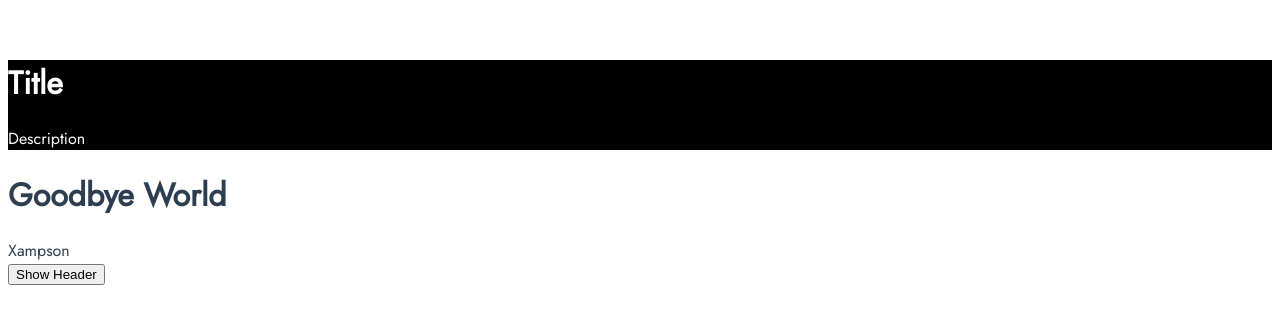
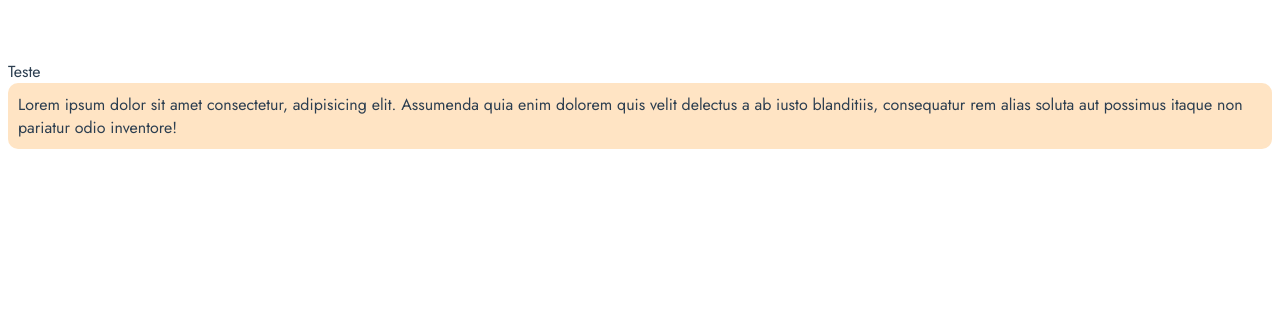
Before and after one commit to motinha122/app, a Vue app: page / in a window 1280 px wide. Shown: the top 324 px of the page. Built offline with nearby package versions, Linux system fonts and the light colour scheme.

Commit message:
Scopped Css

```diff
--- a/src/App.vue
+++ b/src/App.vue
@@ -1,29 +1,19 @@
 <template>
-  <TheHeader v-if="showHeader">
-    <template v-slot:title>
-      Title
-    </template>
-    <template v-slot:description>
-      Description
-    </template>
-  </TheHeader>
-  <LifeCycle></LifeCycle>
-  <button @click="showHeader = !showHeader">Show Header</button>
+  <div class="card">Teste</div>
+  <BaseCard></BaseCard>
 </template>
 
 <script>
-import LifeCycle from './components/LifeCycle.vue';
-import TheHeader from './components/TheHeader.vue';
+import BaseCard from '@/components/BaseCard.vue';
 
 export default {
   name: 'App',
   components: {
-    LifeCycle,
-    TheHeader
+    BaseCard
 },
   data() {
     return {
-      showHeader: true,
+
     }
   }
 }
--- /dev/null
+++ b/src/components/BaseCard.vue
@@ -0,0 +1,53 @@
+<template>
+    <div class="card">
+        Lorem ipsum dolor sit amet consectetur, adipisicing elit. Assumenda quia enim dolorem quis velit delectus a ab
+        iusto blanditiis, consequatur rem alias soluta aut possimus itaque non pariatur odio inventore!
+    </div>
+</template>
+
+<script>
+
+export default {
+    data() {
+        return {
+
+        }
+    },
+    beforeCreate() {
+
+    },
+    created() {
+
+    },
+    beforeMount() {
+
+    },
+    mounted() {
+
+    },
+    beforeUnmount() {
+
+    },
+    unmounted() {
+
+    },
+    watch: {
+
+    },
+    methods: {
+
+    },
+    computed: {
+
+    }
+}
+
+</script>
+
+<style scoped> /* Scopped Css*/
+.card {
+    background:bisque;
+    padding: 10px;
+    border-radius: 10px;
+}
+</style>
--- a/src/main.js
+++ b/src/main.js
@@ -1,4 +1,5 @@
 import { createApp } from 'vue'
 import App from './App.vue'
+import '@/assets/css/style.css'
 
 createApp(App).mount('#app')
```
Also changed, not shown: src/assets/css/style.css (added, +7 -0 lines), src/components/TheSlots.vue (added, +28 -0 lines).
